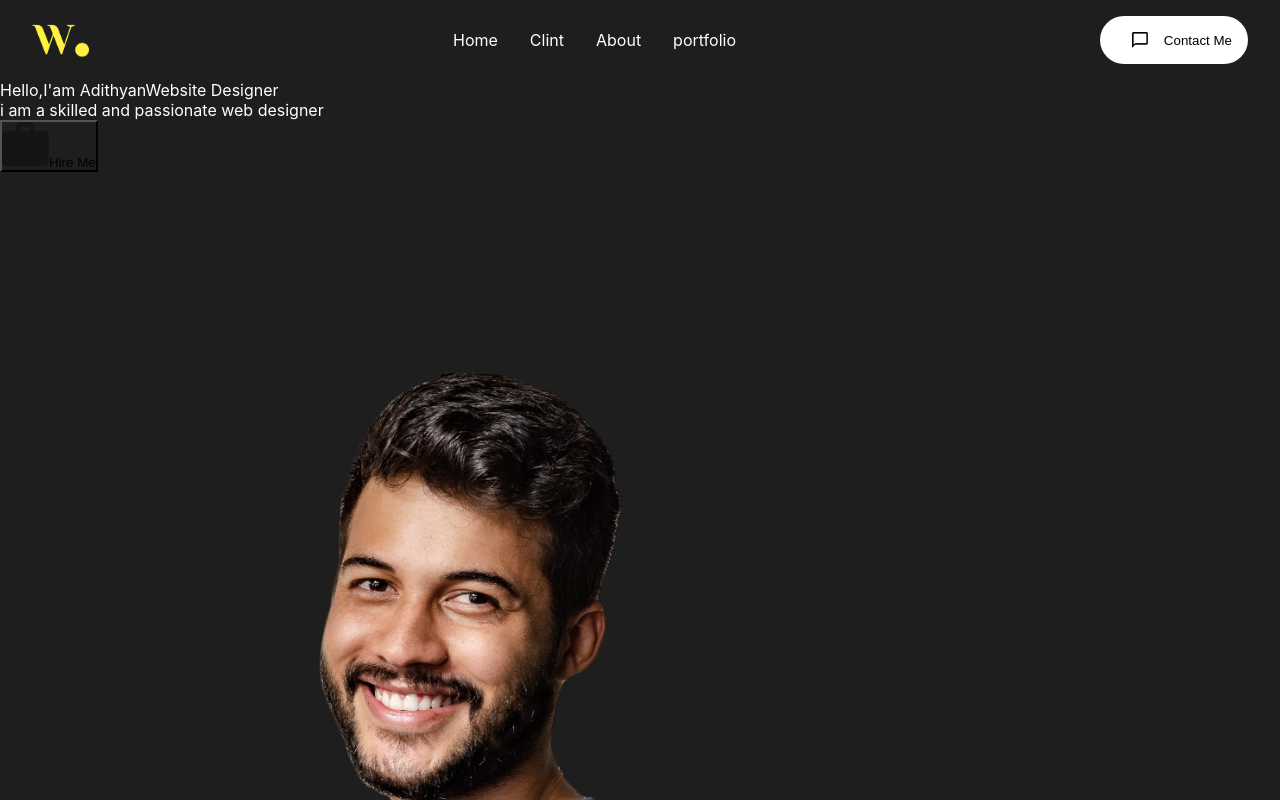
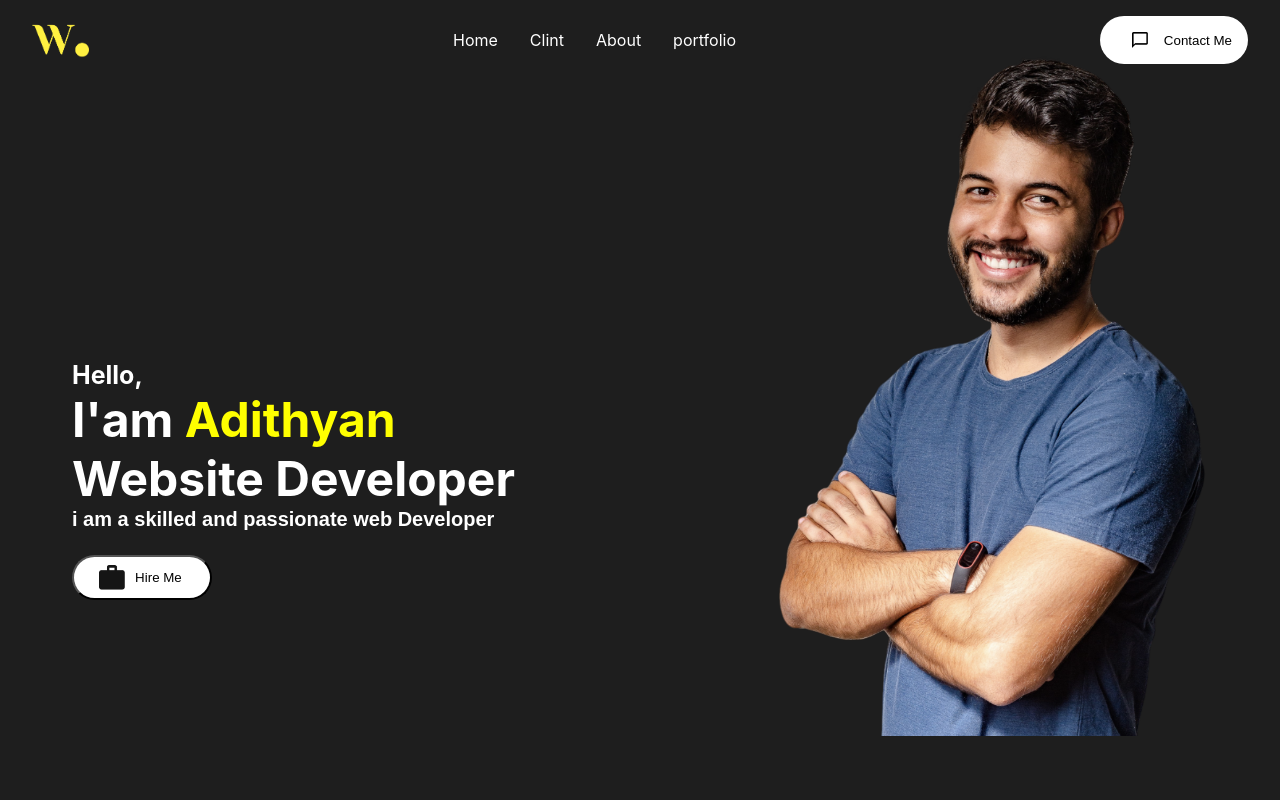
Before and after one commit to Adithyan-Tech/Portfolio, a React (Create React App) app: page / in a window 1280 px wide. Shown: the top 800 px of the page. Built offline with nearby package versions, Linux system fonts and the light colour scheme.

Commit message:
set the website resposive

```diff
--- a/src/components/intro.css
+++ b/src/components/intro.css
@@ -1,7 +1,76 @@
-#intro{
+.intro{
   height:calc(100vh -4rem);
   width: 100vw;
   max-width: 75rem;
   margin: 0 auto;
   overflow: hidden;
+
 }
+.bg{
+  position: absolute;
+  z-index: -4;
+  top: -4rem;
+  right: 0;
+  object-fit: cover;
+  height: 100vh;
+}
+.introContent{
+  height: 100vh;
+  width: 100vw;
+padding: 2rem;
+font-size: 3rem;
+font-weight: 700;
+display: flex;
+flex-direction:column;
+justify-content: center;
+
+}
+.hello{
+  font-size:25px;
+}
+.name{
+  color: rgb(255, 255, 0);
+}
+.intropara{
+  font-family:Arial, Helvetica, sans-serif;
+  font-size: 20px;
+}
+.btn{
+  background-color: white;
+  height:45px;
+  width: 140px;
+  align-items: center;
+  display: flex;
+  border-radius: 120px;
+  margin-top: 24px;
+
+
+}
+.btn img{
+  height: 25px;
+  margin-left: 25px;
+  padding-right:10px;
+  object-fit: cover;
+
+
+}
+@media screen and (max-width:840px){
+  .bg{
+    right: 10vw;
+
+  }
+  .introContent{
+    font-size: 10vw;
+  }
+  .hello{
+    font-size: 4.5vw;
+  }
+}
+
+@media screen and (max-width:480px){
+  .bg{
+    right: -20vw;
+
+  }
+
+}
--- a/src/components/intro.js
+++ b/src/components/intro.js
@@ -9,9 +9,9 @@ const Intro = () => {
    <section className="intro">
     <div className="introContent">
       <span className='hello'>Hello,</span>
-      <span className='itrotext'>I'am <span className='name'>Adithyan</span>Website Designer
-</span>
-<p className='intropara'>i am a skilled and passionate  web designer</p>
+      <span className='itrotext'>I'am <span className='name'>Adithyan</span></span>
+Website Developer
+<p className='intropara'>i am a skilled and passionate  web Developer</p>
 
 <Link>
 <button className='btn'><img src={hire} alt='hire me'/>Hire Me</button></Link>
```
